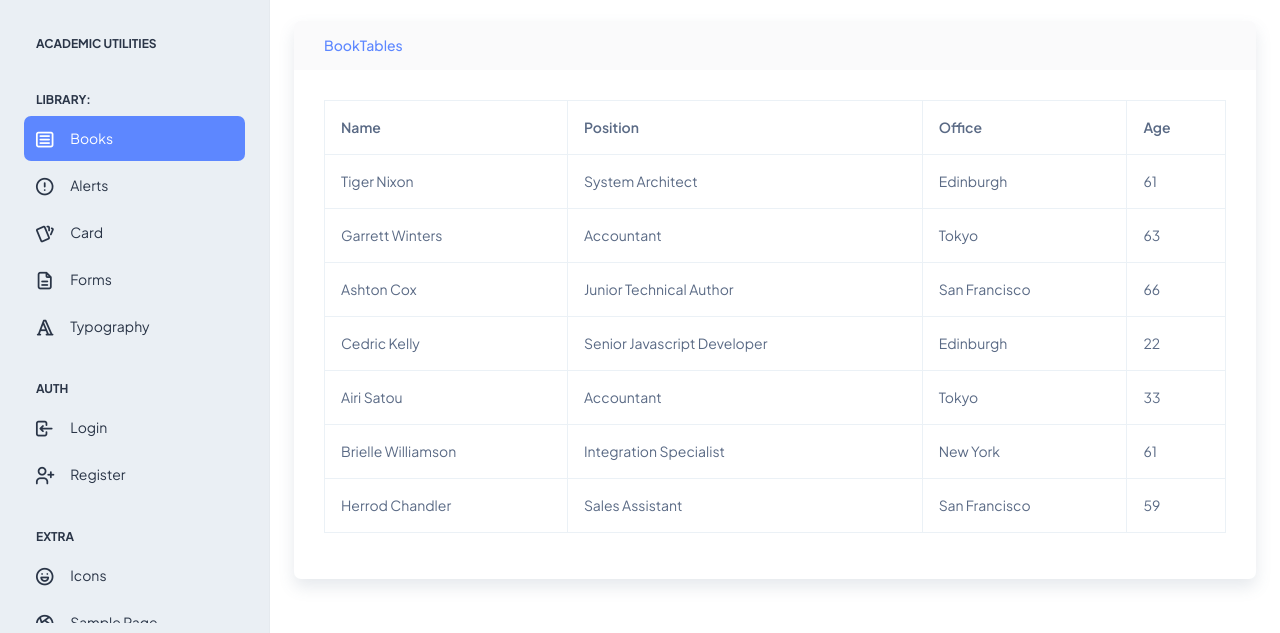
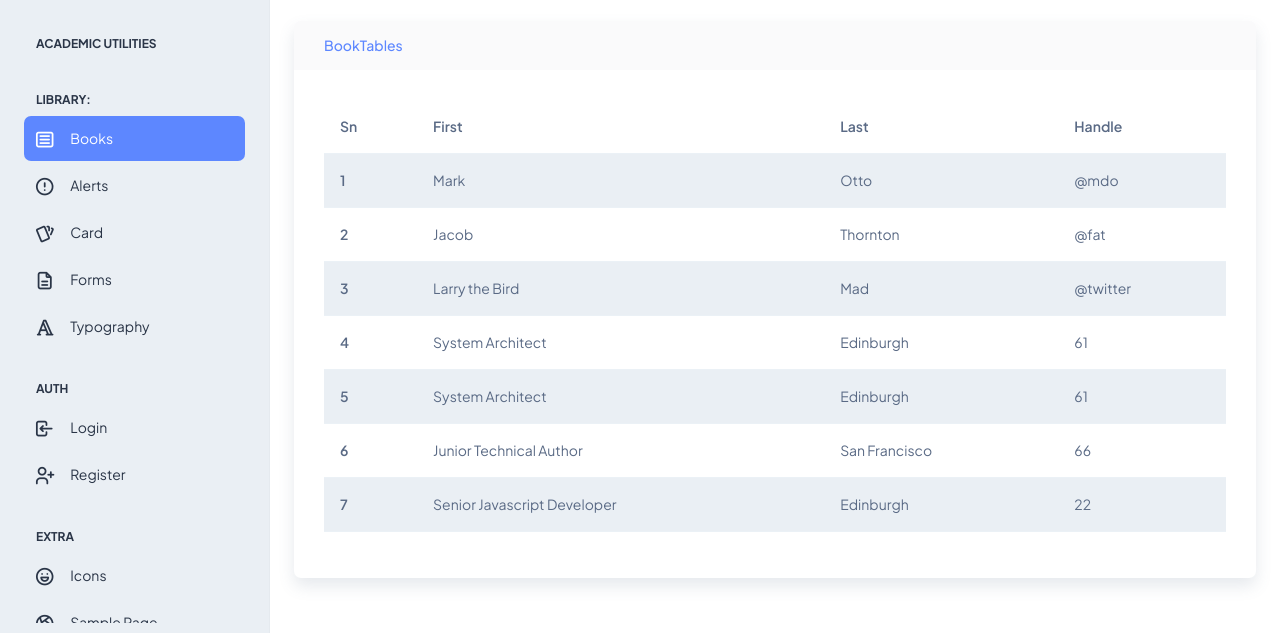
Before and after one commit to Anonymous-nerds/app-studygrid, a plain HTML site: page books.html in a window 1280 px wide. Shown: the part 167-800 px from the top of the page. Drawn offline with Linux system fonts and the light colour scheme.

Commit message:
made changes to the table with new design

```diff
--- a/books.html
+++ b/books.html
@@ -324,59 +324,60 @@
               </div>
               <div class="card-body">
                   <div class="table-responsive">
-                      <table class="table table-bordered" width="100%" cellspacing="0">
+                    <table class="table table-striped table-hover">
                       <thead>
                         <tr>
-                                  <th>Name</th>
-                                  <th>Position</th>
-                                  <th>Office</th>
-                                  <th>Age</th>
+                          <th scope="col">Sn</th>
+                          <th scope="col">First</th>
+                          <th scope="col">Last</th>
+                          <th scope="col">Handle</th>
                         </tr>
                       </thead>
                       <tbody>
                         <tr>
-                                  <td>Tiger Nixon</td>
+                          <th scope="row">1</th>
+                          <td>Mark</td>
+                          <td>Otto</td>
+                          <td>@mdo</td>
+                        </tr>
+                        <tr>
+                          <th scope="row">2</th>
+                          <td>Jacob</td>
+                          <td>Thornton</td>
+                          <td>@fat</td>
+                        </tr>
+                        <tr>
+                          <th scope="row">3</th>
+                          <td>Larry the Bird</td>
+                          <td>Mad</td>
+                          <td>@twitter</td>
+                        </tr>
+                        <tr>
+                          <th scope="row">4</th>
                           <td>System Architect</td>
                           <td>Edinburgh</td>
                           <td>61</td>
                       </tr>
                       <tr>
-                                  <td>Garrett Winters</td>
-                                  <td>Accountant</td>
-                                  <td>Tokyo</td>
-                                  <td>63</td>
+                        <th scope="row">5</th>
+                        <td>System Architect</td>
+                        <td>Edinburgh</td>
+                        <td>61</td>
                     </tr>
+
                     <tr>
-                                  <td>Ashton Cox</td>
+                      <th scope="row">6</th>
                       <td>Junior Technical Author</td>
                       <td>San Francisco</td>
                       <td>66</td>
                    </tr>
+
                    <tr>
-                                  <td>Cedric Kelly</td>
+                    <th scope="row">7</th>
                     <td>Senior Javascript Developer</td>
                     <td>Edinburgh</td>
                     <td>22</td>
                 </tr>
-                              <tr>
-                                  <td>Airi Satou</td>
-                                  <td>Accountant</td>
-                                  <td>Tokyo</td>
-                                  <td>33</td>
-                              </tr>
-                              <tr>
-                                  <td>Brielle Williamson</td>
-                                  <td>Integration Specialist</td>
-                                  <td>New York</td>
-                                  <td>61</td>
-                              </tr>
-                              <tr>
-                                  <td>Herrod Chandler</td>
-                                  <td>Sales Assistant</td>
-                                  <td>San Francisco</td>
-                                  <td>59</td>
-                              </tr>
-
                       </tbody>
                     </table>
                   </div>
```
Lines whose indentation alone changed are shown as unchanged.
